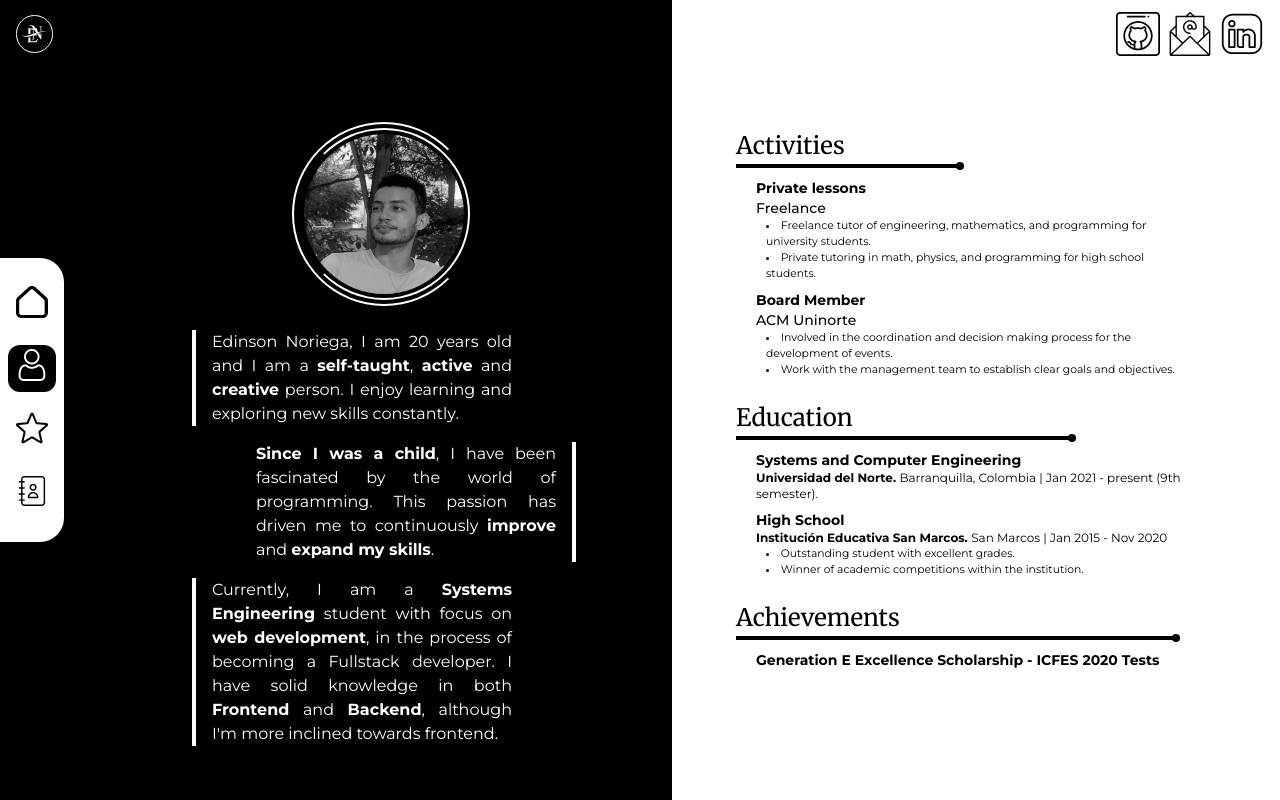
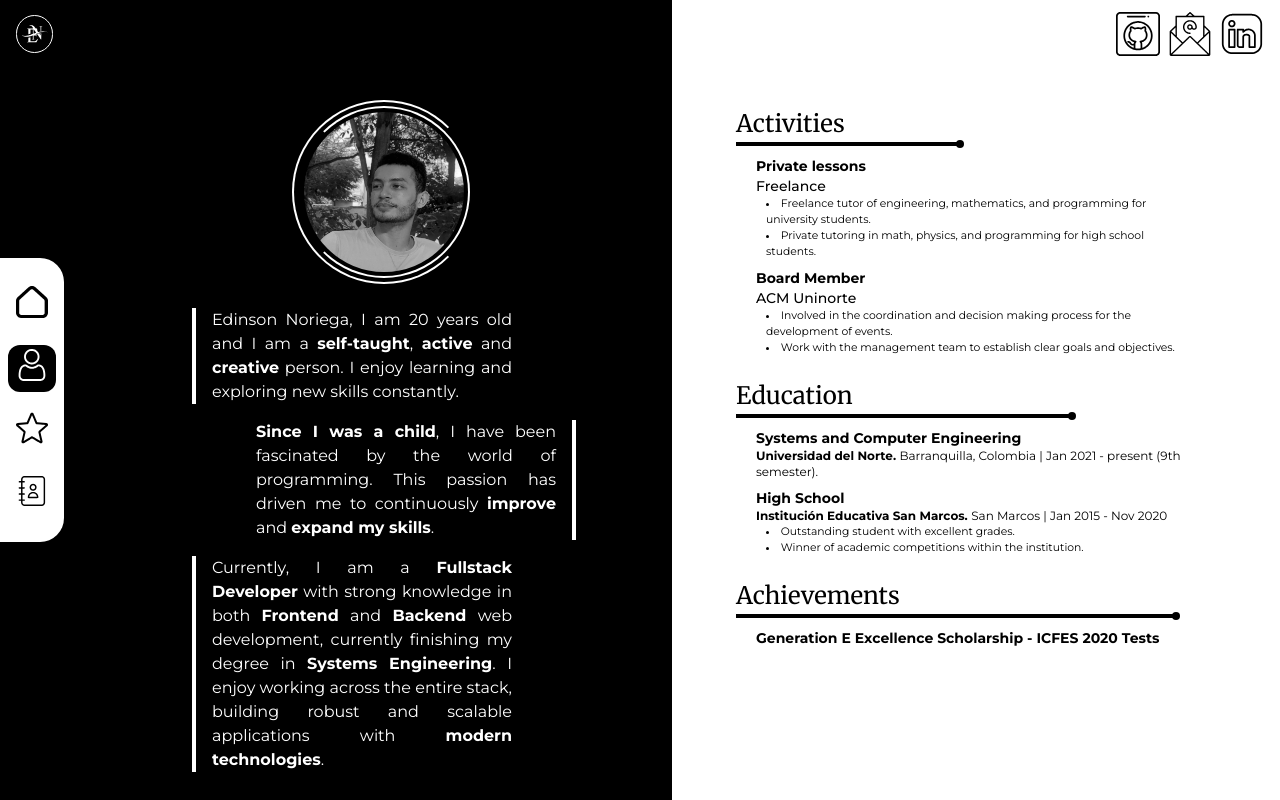
Before and after one commit to Almor21/Portfolio, a Next.js app: page /about in a window 1280 px wide. Shown: the top 800 px of the page. Built offline with nearby package versions, Linux system fonts and the light colour scheme.

Commit message:
feat: update presentation

```diff
--- a/src/components/about/Presentation.tsx
+++ b/src/components/about/Presentation.tsx
@@ -228,14 +228,15 @@ function Presentation() {
 					/>
 					<p className="px-5 md:pr-16">
 						Currently, I am a{' '}
-						<span className="font-bold">Systems Engineering</span>{' '}
-						student with focus on{' '}
-						<span className="font-bold">web development</span>,
-						in the process of becoming a Fullstack developer. I have
-						solid knowledge in both{' '}
+						<span className="font-bold">Fullstack Developer</span>{' '}
+						with strong knowledge in both{' '}
 						<span className="font-bold">Frontend</span> and{' '}
-						<span className="font-bold">Backend</span>, although
-						I&apos;m more inclined towards frontend.
+						<span className="font-bold">Backend</span> web
+						development, currently finishing my degree in{' '}
+						<span className="font-bold">Systems Engineering</span>.
+						I enjoy working across the entire stack, building robust
+						and scalable applications with{' '}
+						<span className="font-bold">modern technologies</span>.
 					</p>
 				</div>
 			</div>
```
